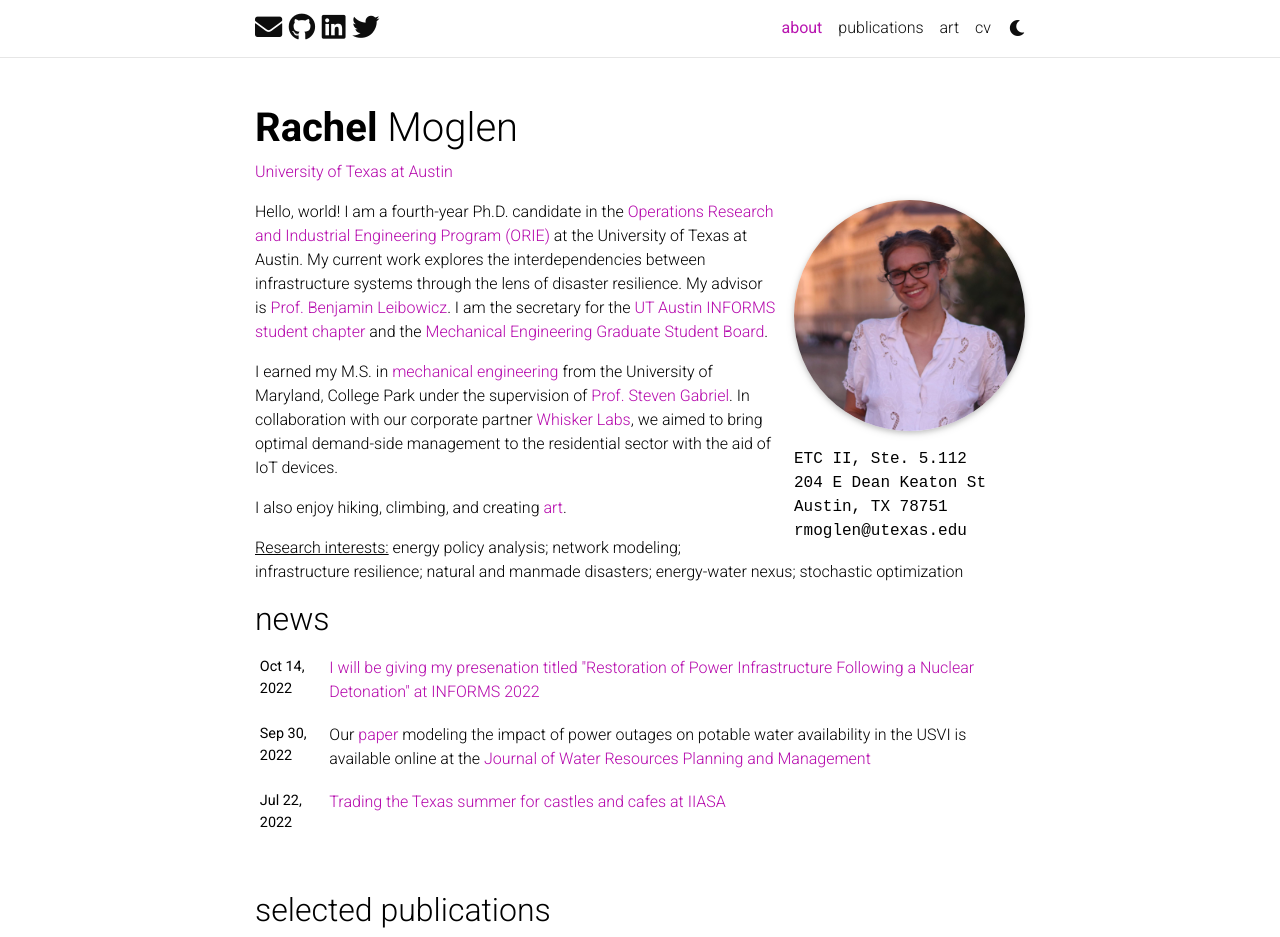
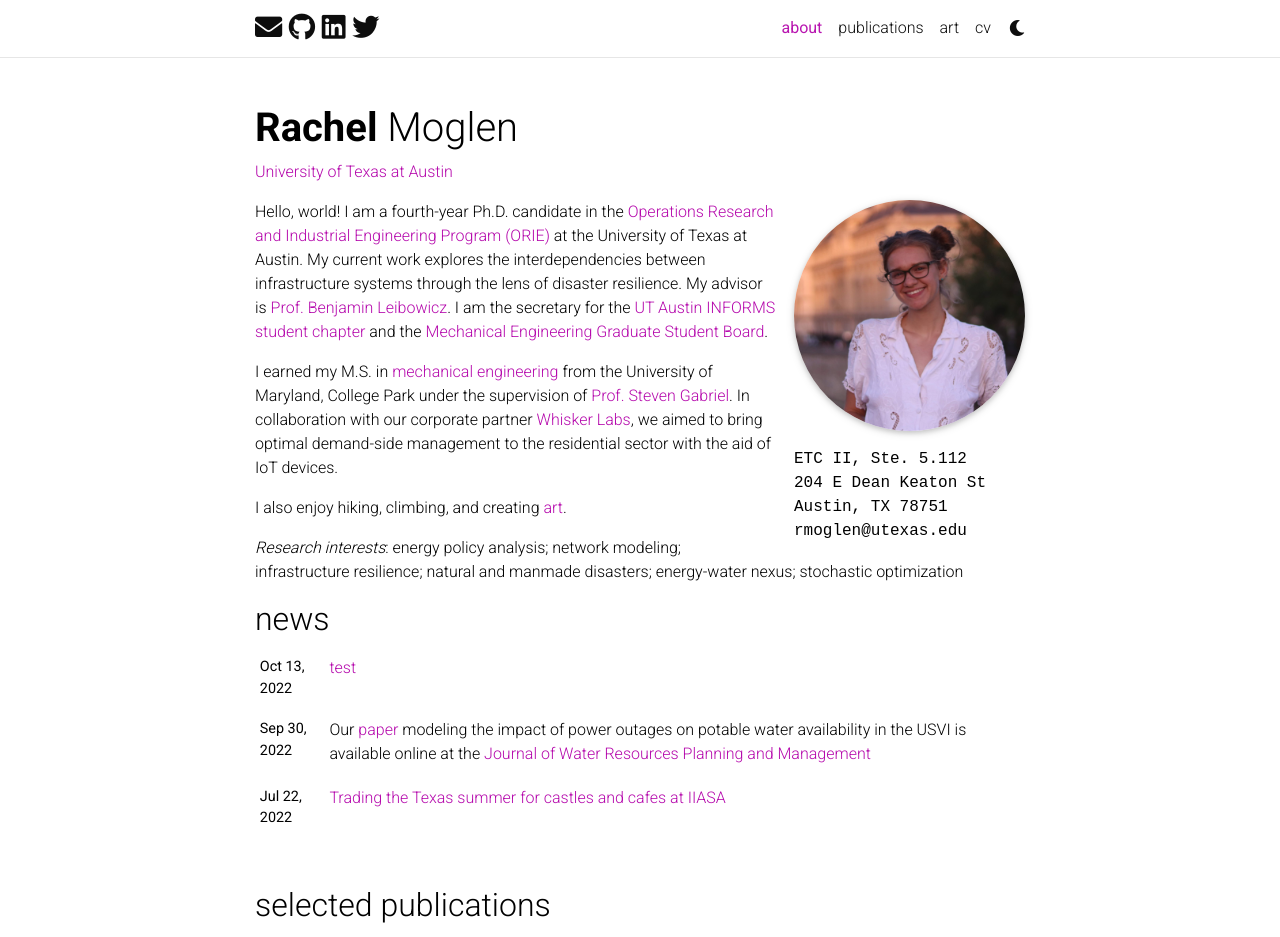
Before and after one commit to rmoglen/rmoglen.github.io, a Jekyll site: the page built from _pages/about.md, in a window 1280 px wide and 1196 px high, cut to the strip 0-937 px from the top of the window. Built offline with Jekyll 4.4.1, drawn with Linux system fonts in a browser that asks for light colours; full-size pictures stand in for the smaller copies a plugin makes; comment, search, counter and statistics services are not loaded; a style sheet for code colours, icons or effects is not loaded.

Commit message:
minor changes

```diff
--- a/_news/INFORMS2022.md
+++ b/_news/INFORMS2022.md
@@ -1,7 +1,7 @@
 ---
 layout: post
-title: I will be giving my presenation titled "Restoration of Power Infrastructure Following a Nuclear Detonation" at INFORMS 2022
-date: 2022-10-14 16:11:00-0400
+title: test
+date: 2022-10-13 16:11:00-0400
 inline: false
 ---
 
--- a/_pages/about.md
+++ b/_pages/about.md
@@ -26,4 +26,4 @@ I earned my M.S. in [mechanical engineering](https://enme.umd.edu/) from the Uni
 I also enjoy hiking, climbing, and creating [art](https://rmoglen.github.io/art/).
 
 
-<u>Research interests:</u> energy policy analysis; network modeling; infrastructure resilience; natural and manmade disasters; energy-water nexus; stochastic optimization
+<em>Research interests</em>: energy policy analysis; network modeling; infrastructure resilience; natural and manmade disasters; energy-water nexus; stochastic optimization
```
Also changed, not shown: _news/IIASA.md (+1 -1 lines).
